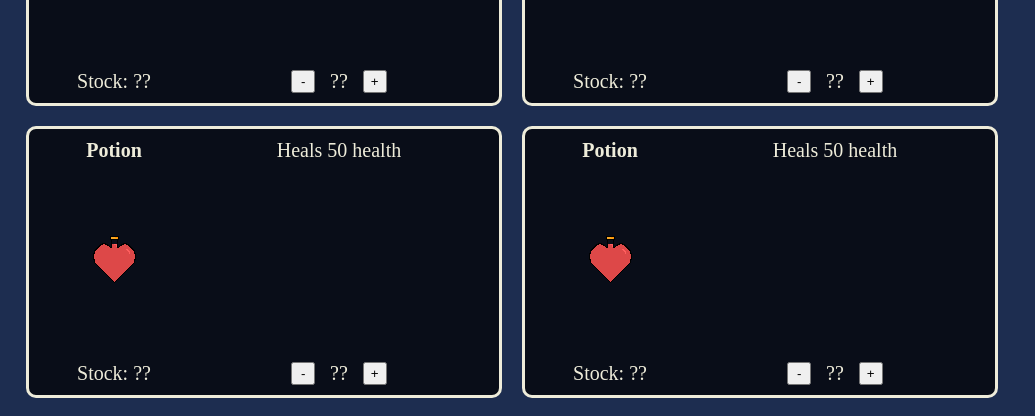
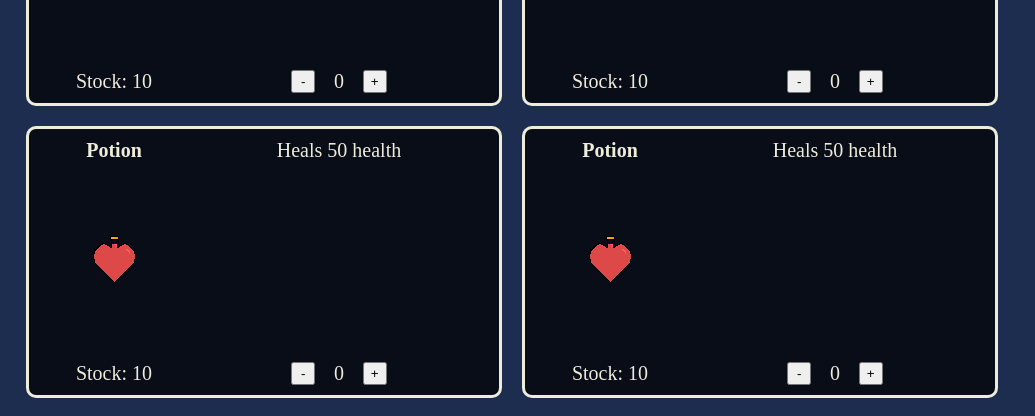
Before and after one commit to julesnuggy/thaumatorium, a React app in the folder frontend/: page /items in a window 1280 px wide. Shown: the part 379-795 px from the top of the page, without its empty margins (0-1035 px from the left). Built offline with nearby package versions, Linux system fonts and the light colour scheme.

Commit message:
Implement Product controls state

```diff
--- a/frontend/src/components/Product/Product.tsx
+++ b/frontend/src/components/Product/Product.tsx
@@ -1,4 +1,4 @@
-import React from 'react';
+import React, { useState } from 'react';
 
 import Icon from "../Icon/Icon";
 
@@ -8,9 +8,30 @@ type props = {
   title: string;
   imageName: string;
   description: string;
+  stock: number;
 }
 
-const Product = ({ title, imageName, description }: props) => (
+const useProductCount = (stock: number) => {
+  const [ count, setCount ] = useState(0);
+
+  const increaseCount = () => setCount(prev => prev === stock ? prev : prev + 1);
+  const decreaseCount = () => setCount(prev => prev === 0 ? prev : prev - 1);
+
+  return {
+    count,
+    increaseCount,
+    decreaseCount
+  }
+}
+
+const Product = ({ title, imageName, description, stock }: props): React.FC => {
+  const {
+    count,
+    increaseCount,
+    decreaseCount
+  } = useProductCount(stock);
+
+  return (
     <div className={styles.container}>
       <div className={styles.title}>
         {title}
@@ -21,13 +42,14 @@ const Product = ({ title, imageName, description }: props) => (
       <div className={styles.description}>
         {description}
       </div>
-    <div className={styles.stock}>Stock: ??</div>
+      <div className={styles.stock}>Stock: {stock}</div>
       <div className={styles.controls}>
-      <button>-</button>
-      <div>??</div>
-      <button>+</button>
+        <button onClick={decreaseCount}>-</button>
+        <div>{count}</div>
+        <button onClick={increaseCount}>+</button>
       </div>
     </div>
   );
+}
 
 export default Product;
--- a/frontend/src/pages/Items.tsx
+++ b/frontend/src/pages/Items.tsx
@@ -8,11 +8,11 @@ import styles from './Items.module.scss';
 const Items = () => (
   <Page title="Items">
     <div className={styles.productsContainer}>
-      <Product title="Potion" imageName="heartPotion" description="Heals 50 health" />
-      <Product title="Potion" imageName="heartPotion" description="Heals 50 health" />
-      <Product title="Potion" imageName="heartPotion" description="Heals 50 health" />
-      <Product title="Potion" imageName="heartPotion" description="Heals 50 health" />
-      <Product title="Potion" imageName="heartPotion" description="Heals 50 health" />
+      <Product title="Potion" imageName="heartPotion" description="Heals 50 health" stock={10} />
+      <Product title="Potion" imageName="heartPotion" description="Heals 50 health" stock={10} />
+      <Product title="Potion" imageName="heartPotion" description="Heals 50 health" stock={10} />
+      <Product title="Potion" imageName="heartPotion" description="Heals 50 health" stock={10} />
+      <Product title="Potion" imageName="heartPotion" description="Heals 50 health" stock={10} />
     </div>
   </Page>
 );
```
Lines whose indentation alone changed are shown as unchanged.
